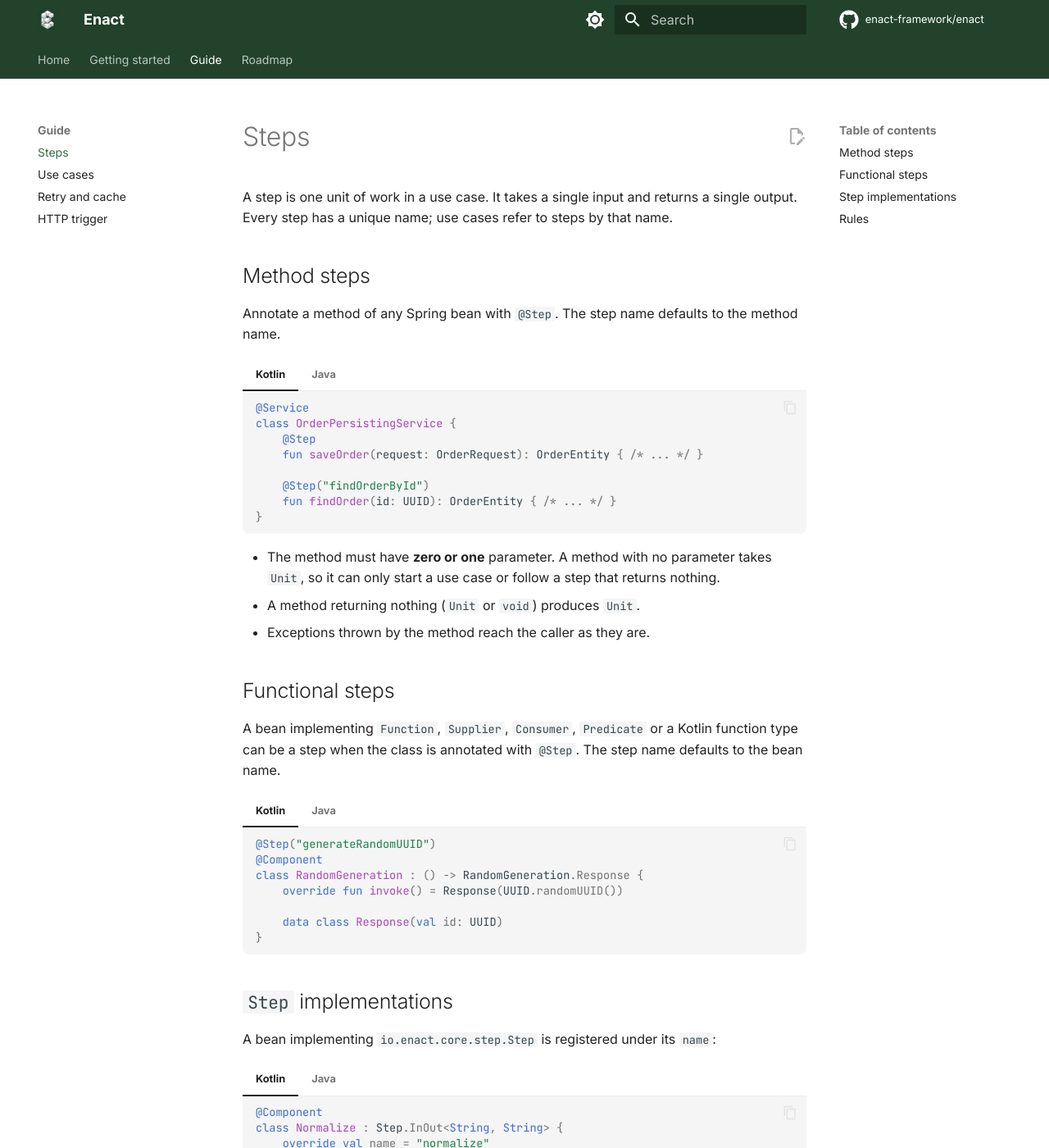
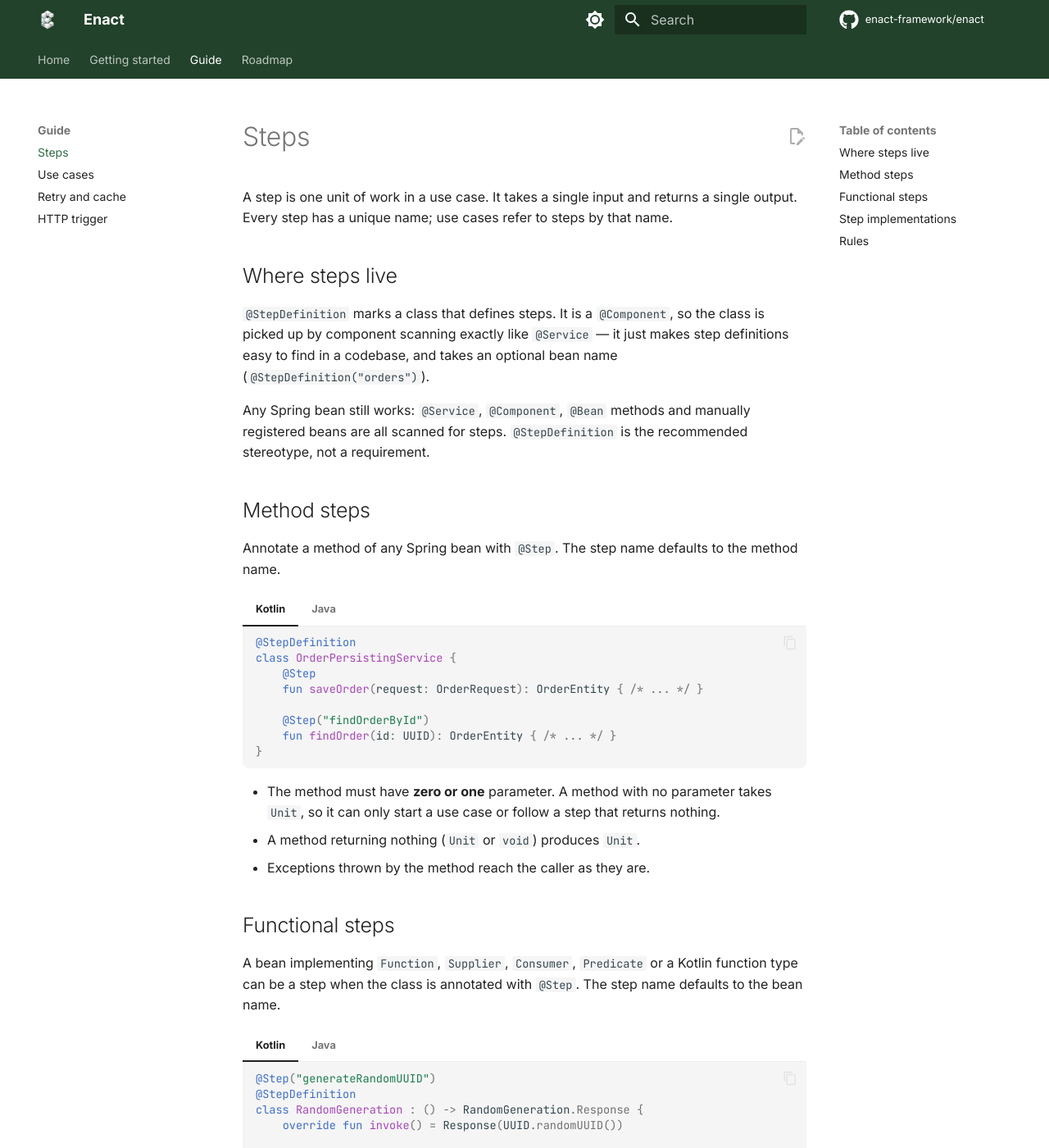
Before and after one commit to enact-framework/enact, an MkDocs documentation site: the page built from docs/steps.md, in a window 1280 px wide and 1400 px high. Shown: the whole window at 82% size. Built offline with MkDocs 1.6.1 and Material for MkDocs 9.7.7, drawn with Linux system fonts in a browser that asks for light colours; comment, search, counter and statistics services are not loaded.

Commit message:
feat(core): add @StepDefinition stereotype for step classes (#4)
Introduce @StepDefinition, a @Component meta-annotation marking classes
that define steps, so step definitions are easy to locate in a codebase.
It carries an optional bean name aliased to @Component's value.

Step discovery is unchanged: every bean is still scanned, so @Service and
@Component keep working. Migrate the demo module and docs to the new
stereotype.

Co-authored-by: Vladlen Gladis <17303517+gvart@users.noreply.github.com>

````diff
--- a/docs/steps.md
+++ b/docs/steps.md
@@ -2,6 +2,15 @@
 
 A step is one unit of work in a use case. It takes a single input and returns a single output.
 Every step has a unique name; use cases refer to steps by that name.
+
+## Where steps live
+
+`@StepDefinition` marks a class that defines steps. It is a `@Component`, so the class is picked up by
+component scanning exactly like `@Service` — it just makes step definitions easy to find in a codebase, and
+takes an optional bean name (`@StepDefinition("orders")`).
+
+Any Spring bean still works: `@Service`, `@Component`, `@Bean` methods and manually registered beans are all
+scanned for steps. `@StepDefinition` is the recommended stereotype, not a requirement.
 
 ## Method steps
 
@@ -10,7 +19,7 @@ Annotate a method of any Spring bean with `@Step`. The step name defaults to the
 === "Kotlin"
 
     ```kotlin
-    @Service
+    @StepDefinition
     class OrderPersistingService {
         @Step
         fun saveOrder(request: OrderRequest): OrderEntity { /* ... */ }
@@ -23,7 +32,7 @@ Annotate a method of any Spring bean with `@Step`. The step name defaults to the
 === "Java"
 
     ```java
-    @Service
+    @StepDefinition
     public class OrderPersistingService {
         @Step
         public OrderEntity saveOrder(OrderRequest request) { /* ... */ }
@@ -46,7 +55,7 @@ when the class is annotated with `@Step`. The step name defaults to the bean nam
 
     ```kotlin
     @Step("generateRandomUUID")
-    @Component
+    @StepDefinition
     class RandomGeneration : () -> RandomGeneration.Response {
         override fun invoke() = Response(UUID.randomUUID())
 
@@ -58,7 +67,7 @@ when the class is annotated with `@Step`. The step name defaults to the bean nam
 
     ```java
     @Step(name = "generateRandomUUID")
-    @Component
+    @StepDefinition
     public class RandomGeneration implements Supplier<RandomGeneration.Response> {
         @Override
         public Response get() {
@@ -76,7 +85,7 @@ A bean implementing `io.enact.core.step.Step` is registered under its `name`:
 === "Kotlin"
 
     ```kotlin
-    @Component
+    @StepDefinition
     class Normalize : Step.InOut<String, String> {
         override val name = "normalize"
 
@@ -87,7 +96,7 @@ A bean implementing `io.enact.core.step.Step` is registered under its `name`:
 === "Java"
 
     ```java
-    @Component
+    @StepDefinition
     public class Normalize implements Step.InOut<String, String> {
         @Override
         public String getName() {
````
Also changed, not shown: CLAUDE.md (+1 -0 lines), README.md (+1 -1 lines), docs/getting-started.md (+6 -6 lines), 7 other files.
